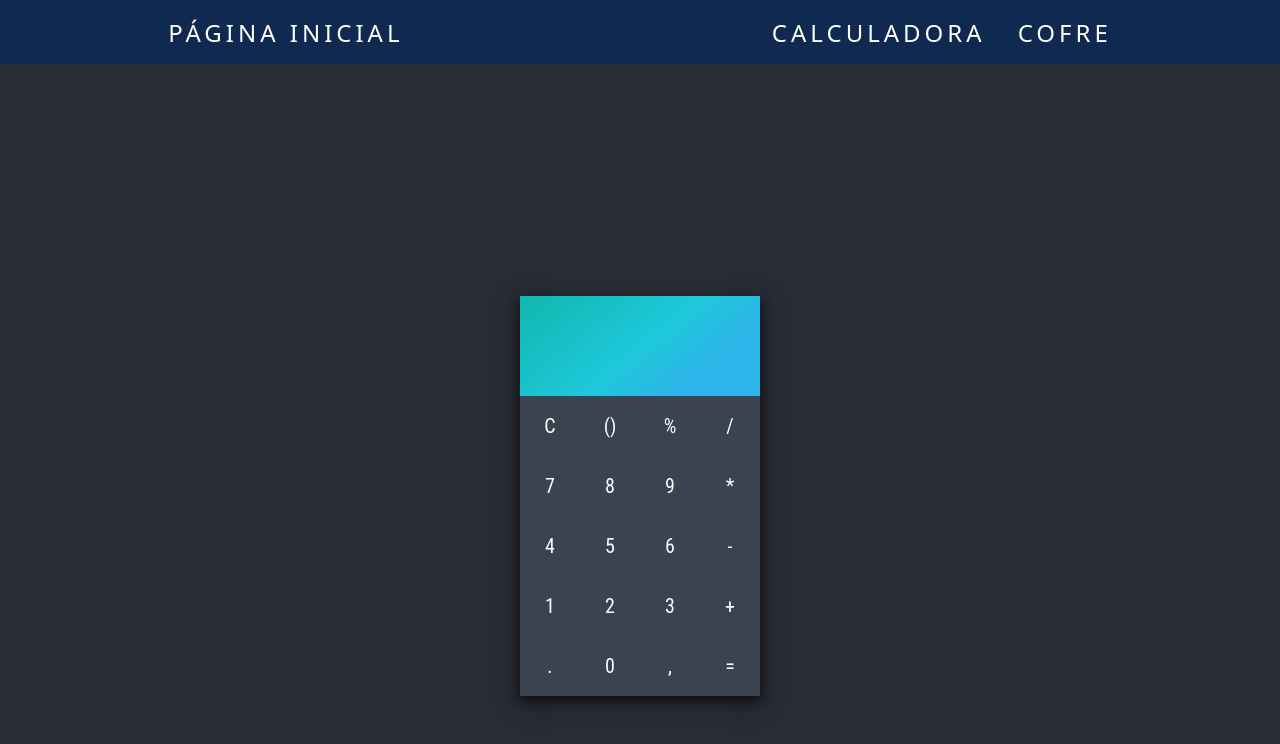
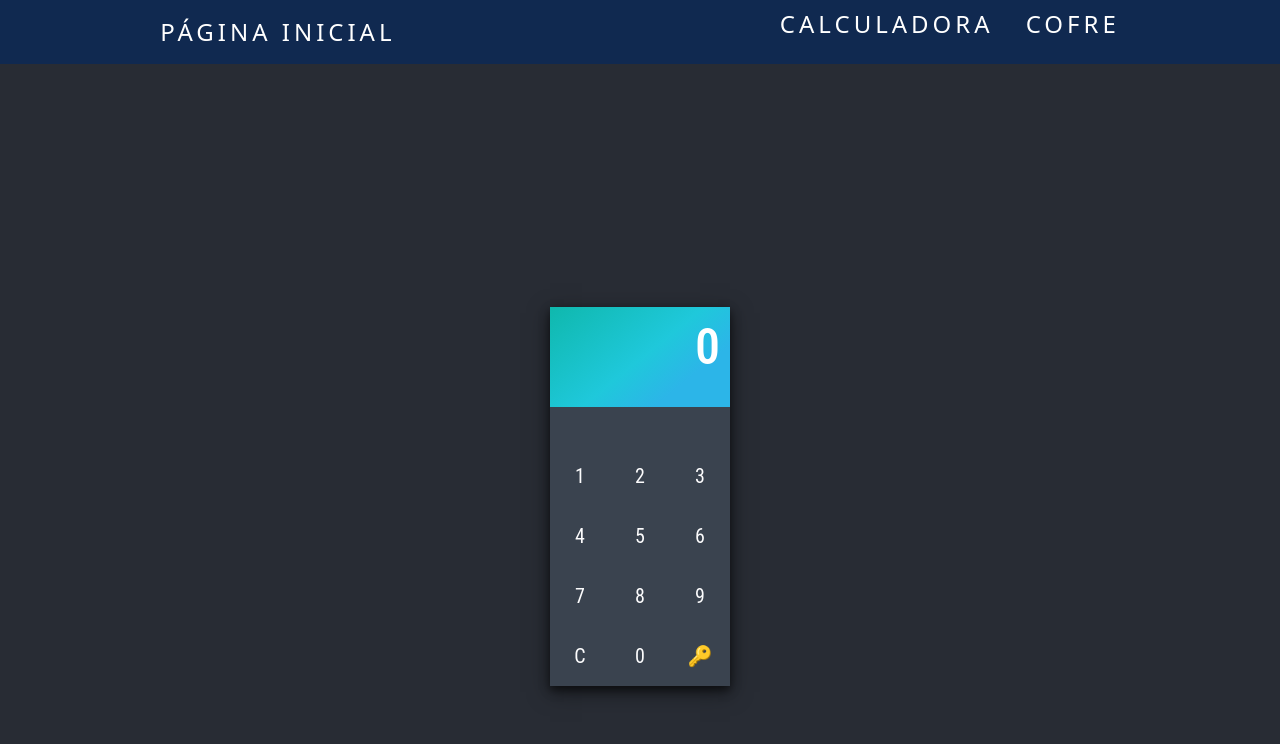
Before and after one commit to angeloneves19/projeto-final-react2022, a React (Create React App) app: page /cofre in a window 1280 px wide. Shown: the top 744 px of the page. Built offline with nearby package versions, Linux system fonts and the light colour scheme.

Commit message:
first commit

```diff
--- a/public/index.html
+++ b/public/index.html
@@ -9,9 +9,13 @@
       name="description"
       content="Web site created using create-react-app"
     />
+    <link href="https://cdn.jsdelivr.net/npm/bootstrap@5.2.3/dist/css/bootstrap.min.css" rel="stylesheet"
+      integrity="sha384-rbsA2VBKQhggwzxH7pPCaAqO46MgnOM80zW1RWuH61DGLwZJEdK2Kadq2F9CUG65" crossorigin="anonymous">
     <link rel="apple-touch-icon" href="%PUBLIC_URL%/logo192.png" />
     <link rel="manifest" href="%PUBLIC_URL%/manifest.json" />
     <title>React App</title>
+    <script src="https://cdn.jsdelivr.net/npm/bootstrap@5.2.3/dist/js/bootstrap.bundle.min.js"
+      integrity="sha384-kenU1KFdBIe4zVF0s0G1M5b4hcpxyD9F7jL+jjXkk+Q2h455rYXK/7HAuoJl+0I4" crossorigin="anonymous"></script>
   </head>
   <body>
     <noscript>You need to enable JavaScript to run this app.</noscript>
--- a/src/components/Calculadora.jsx
+++ b/src/components/Calculadora.jsx
@@ -33,7 +33,7 @@ export default function Calculadora() {
     function showResult() {
         if (operator === "/") {
             setNum(parseFloat(oldnum) / parseFloat(num));
-        } else if (operator === "X") {
+        } else if (operator === "*") {
             setNum(parseFloat(oldnum) * parseFloat(num));
         } else if (operator === "-") {
             console.log(oldnum)
--- a/src/components/Cofre.jsx
+++ b/src/components/Cofre.jsx
@@ -1,40 +1,61 @@
-import React from 'react'
+import React, { useState } from 'react';
 import "./Cofre.css";
 
 export default function Cofre() {
+  const [num, setNum] = useState(0);
+
+  function showNumber(e) {
+        var input = e.target.value;
+        if (num === 0) {
+            setNum(input);
+        } else {
+            setNum(num + input);
+        }
+    }
+
+    function clear() {
+        setNum(0);
+    }
+
+    function showResult(){
+        if(num == 1234){
+            setNum("aberto")
+        }else{
+           setNum("fechado")
+        }
+    }
+
+
   return (
     <section className="App-header" >
         <div id="Principal">
             <div id="Calculadora">
-                <h1 className="result"></h1>
+                <h1 className="result">{num}</h1>
                 <div id="teclado" className='buttons'>
-                    <button className="button" >C</button>
-                    <button className="button" >()</button>
-                    <button className="button" >%</button>
-                    <button className="button" >/</button><br></br>
 
-                    <button className="button" >7</button>
-                    <button className="button" >8</button>
-                    <button className="button" >9</button>
+                            <br></br>
+                    <button className="button" onClick={showNumber} value={1}>1</button>
+                    <button className="button" onClick={showNumber} value={2}>2</button>
+                    <button className="button" onClick={showNumber} value={3}>3</button>
 
-                    <button class="button" >*</button><br></br>
 
-                    <button className="button" >4</button>
-                    <button className="button" >5</button>
-                    <button className="button" >6</button>
+                            <br></br>
 
-                    <button class="button" >-</button><br></br>
+                    <button className="button" onClick={showNumber} value={4}>4</button>
+                    <button className="button" onClick={showNumber} value={5}>5</button>
+                    <button className="button" onClick={showNumber} value={6}>6</button>
 
-                    <button className="button" >1</button>
-                    <button className="button" >2</button>
-                    <button className="button" >3</button>
+                            <br></br>
 
-                    <button className="button" >+</button><br></br>
+                    <button className="button" onClick={showNumber} value={7}>7</button>
+                    <button className="button" onClick={showNumber} value={8}>8</button>
+                    <button className="button" onClick={showNumber} value={9}>9</button>
 
-                    <button class="button" >.</button>
-                    <button class="button" >0</button>
-                    <button class="button" >,</button>
-                    <button class="button" >=</button>
+                             <br></br>
+
+                    <button class="button" onClick={clear}>C</button>
+                    <button class="button" onClick={showNumber} value={0}>0</button>
+                    <button class="button"  onClick={showResult}>🔑</button>
                 </div>
             </div>
         </div>
--- /dev/null
+++ b/src/components/Home.jsx
@@ -0,0 +1,9 @@
+import React from 'react'
+
+export default function Home() {
+  return (
+   <div className='pagina'>
+
+   </div>
+  )
+}
--- a/src/pages/Home.js
+++ b/src/pages/Home.js
@@ -1,10 +1,11 @@
+import  Home from "../components/Home"
 import Menu from "../components/Menu/Menu"
 
-export default function Home() {
+export default function PageHome() {
   return (
     <div>
       <Menu />
-      <h1>Boas vindas!</h1>
+      <Home />
     </div>
   )
 }
--- a/src/routes/Rotas.js
+++ b/src/routes/Rotas.js
@@ -1,5 +1,5 @@
 import { BrowserRouter, Routes ,Route} from "react-router-dom"
-import Home from "../pages/Home"
+import  PageHome from "../pages/Home"
 import PageCalculadora from "../pages/Calculadora"
 import PageCofre from "../pages/Cofre"
 
@@ -7,7 +7,7 @@ export default function Rotas() {
   return (
     <BrowserRouter>
       <Routes>
-        <Route path="/" element={<Home />} />
+        <Route path="/" element={<PageHome />} />
         <Route path="/calculadora" element={<PageCalculadora/>} />
         <Route path="/cofre" element={<PageCofre />} />
       </Routes>
```
Also changed, not shown: src/components/Home.css (added).
